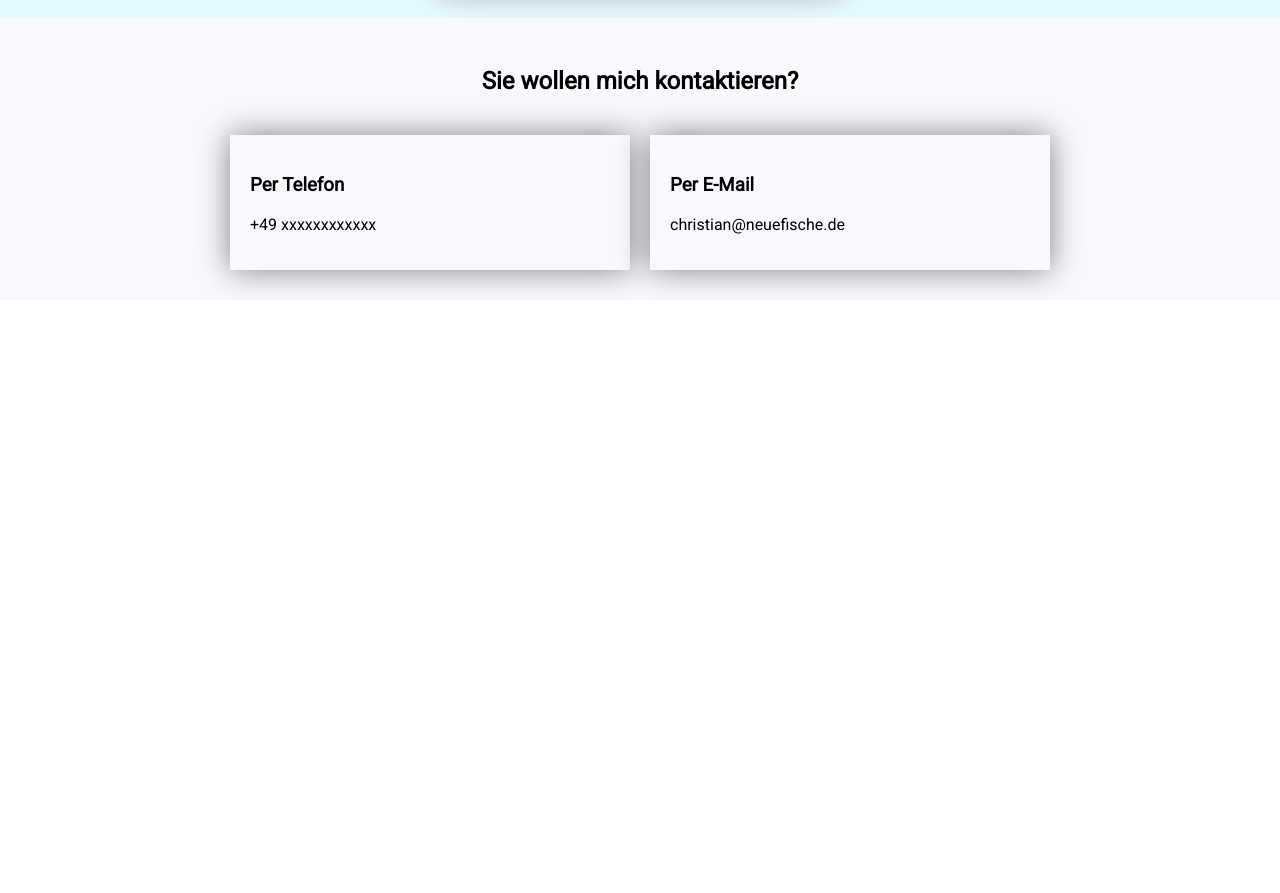
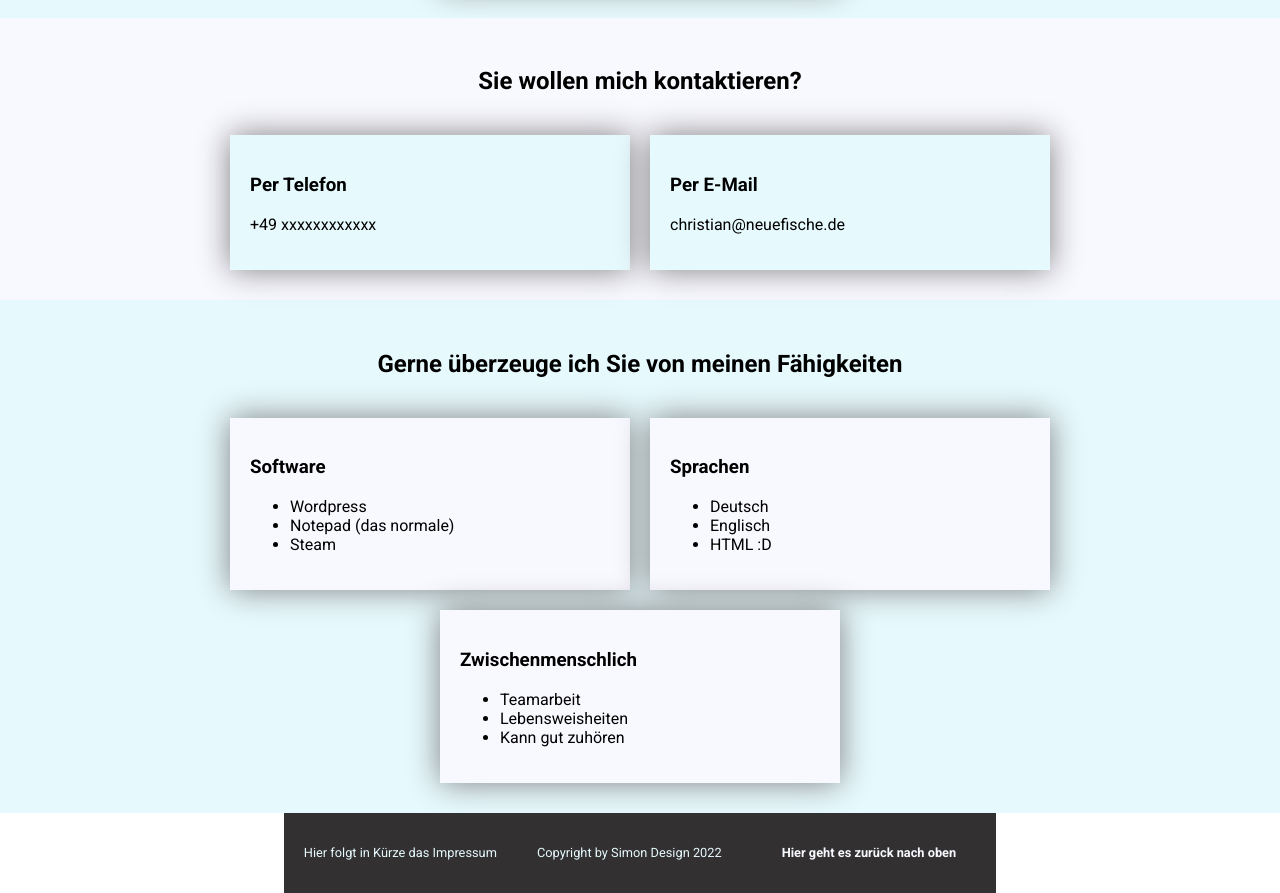
Before and after one commit to devchristiansimon/personal-website, a plain HTML site: page index.html in a window 1280 px wide. Shown: the part 1160-2053 px from the top of the page. Before the commit the page ends 1460 px from the top, so only its background shows below. Drawn offline with Linux system fonts and the light colour scheme.

Commit message:
finished first prototype

```diff
--- a/index.html
+++ b/index.html
@@ -5,18 +5,22 @@
     <meta http-equiv="X-UA-Compatible" content="IE=edge" />
     <meta name="viewport" content="width=device-width, initial-scale=1.0" />
     <link rel="stylesheet" href="/styles.css" />
-    <link href="https://fonts.googleapis.com/css2?family=Roboto&display=swap" rel="stylesheet">
+    <link href="https://fonts.googleapis.com/css2?family=Roboto:wght@400;700&display=swap" rel="stylesheet">
     <title>Document</title>
   </head>
   <body>
-    <nav></nav>
-    <header>
+    <nav>
+      <a href="#erfolge">Erfolge</a>
+      <a href="#kontakt">Kontakt</a>
+      <a href="#skills">Skills</a>
+    </nav>
+    <header id="header">
       <h1>Das ist Christian Simon</h1>
       <img src="./images/ich.png" alt="handsome man and owner of this website">
       <q><em>Erfolg wird durch epische Zitate zur Realität!</em></q>
     </header>
     <main>
-      <section id="erfolge">
+      <section id="erfolge" class="defaultDesign">
         <h2>Bisherige Erfolge</h2>
         <article class ="designArtikel"><h3>Geburt</h3>
         <p>Im Jahr 1986 erfolgreich geboren.</p>
@@ -41,10 +45,40 @@
           <h3>Per E-Mail</h3>
           <p>christian@neuefische.de</p>
         </article>
-
       </section>
 
+      <section id="skills" class="defaultDesign">
+        <h2>Gerne überzeuge ich Sie von meinen Fähigkeiten</h2>
+        <article class ="designArtikel">
+          <h3>Software</h3>
+          <ul>
+            <li>Wordpress</li>
+            <li>Notepad (das normale)</li>
+            <li>Steam</li>
+          </ul>
+        </article>
+        <article class ="designArtikel">
+          <h3>Sprachen</h3>
+          <ul>
+            <li>Deutsch</li>
+            <li>Englisch</li>
+            <li>HTML :D</li>
+          </ul>
+        </article>
+        <article class ="designArtikel">
+          <h3>Zwischenmenschlich</h3>
+          <ul>
+            <li>Teamarbeit</li>
+            <li>Lebensweisheiten</li>
+            <li>Kann gut zuhören</li>
+          </ul>
+        </article>
+      </section>
     </main>
-    <footer></footer>
+    <footer>
+      <p>Hier folgt in Kürze das Impressum</p>
+      <p>Copyright by Simon Design 2022</p>
+      <p> <a href="#header">Hier geht es zurück nach oben</a></p>
+    </footer>
   </body>
 </html>
--- a/styles.css
+++ b/styles.css
@@ -17,6 +17,13 @@ h2 {
 nav {
     height: 50px;
     background-color:rgb(230, 249, 253);
+    width: 100%;
+    text-align: center;
+}
+a {
+    text-decoration: none;
+    padding: 20px;
+    font-weight: bold;
 }
 
 header {
@@ -44,7 +51,7 @@ main {
     flex-direction: column;
 }
 
-#erfolge {
+.defaultDesign {
     display: flex;
     flex-wrap: wrap;
     flex-direction: row;
@@ -59,6 +66,7 @@ main {
     box-shadow: 0 0 30px grey;
 }
 
+
 #kontakt {
     background-color: ghostwhite;
     display: flex;
@@ -69,10 +77,28 @@ main {
     gap: 20px;
 }
 
-
+#kontakt > .designArtikel {
+    background-color: rgb(230, 249, 253);
+}
 
 
 
 footer {
     background-color: rgb(127, 128, 129);
+    display: flex;
+    flex-flow: row wrap;
+    justify-content: space-around;
+    background-color: rgb(50, 48, 48);
+    color:rgb(230, 249, 253)
 }
+
+footer p {
+    max-width: 400px;
+    padding: 20px;
+    gap: 20px;
+    font-size: 0.8rem;
+}
+
+footer p a {
+    color: ghostwhite;
+}
```
